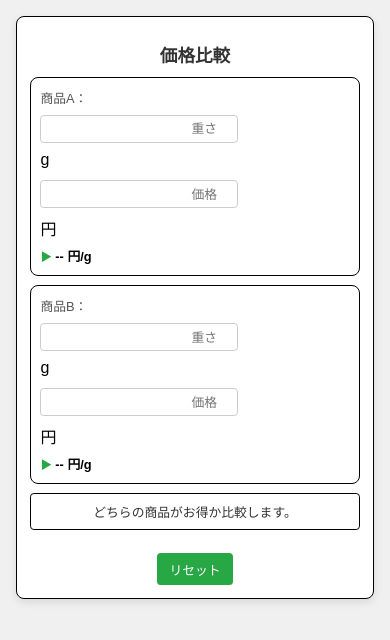
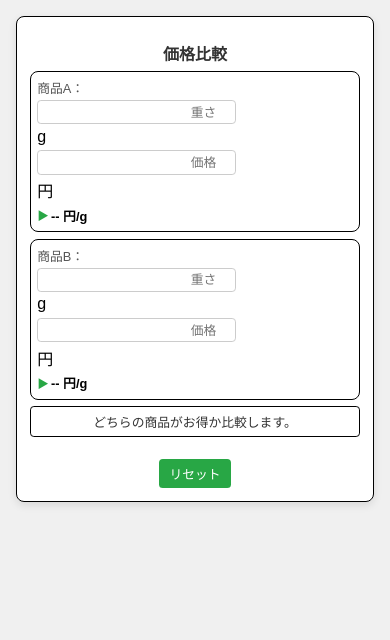
Before and after one commit to masa250509/github, a plain HTML site: page hikaku.html in a window 390 px wide. Drawn offline with Linux system fonts and the light colour scheme.

Commit message:
Update hikaku.html

```diff
--- a/hikaku.html
+++ b/hikaku.html
@@ -133,35 +133,47 @@
                 border: 1px solid #000; /* スマホ表示でも枠線 */
             }
             h1 {
-                font-size: 1.1em;
-                margin-bottom: 0.6em;
+                font-size: 1em; /* 少し小さく */
+                margin-bottom: 0.4em; /* 下のマージンを小さく */
             }
             .item {
-                padding: 0.6em;
-                margin-bottom: 0.6em;
+                padding: 0.4em; /* パディングを小さく */
+                margin-bottom: 0.4em; /* マージンを小さく */
                 border: 1px solid #000; /* スマホ表示でも枠線 */
             }
             label {
                 font-size: 0.8em;
+                margin-bottom: 0.1em; /* 下のマージンを小さく */
+            }
+            .input-group {
+                flex-direction: column; /* 縦並び */
+                align-items: flex-start;
+                gap: 0.2em; /* 要素間のギャップを小さく */
+                margin-top: 0em; /* 上のマージンをなくす */
             }
             input[type="number"] {
                 font-size: 0.8em;
-                padding: 0.4em;
-                width: 50%;
+                padding: 0.3em; /* パディングを小さく */
+                width: 60%;
+                margin-top: 0.1em; /* 上のマージンを小さく */
             }
             .result-container {
                 font-size: 0.8em;
+                margin-top: 0.3em; /* 上のマージンを小さく */
+                margin-bottom: 0em; /* 下のマージンをなくす */
             }
             .triangle {
                 font-size: 0.9em;
+                margin-right: 0.2em; /* 三角と結果の間隔を少し狭く */
             }
             .recommendation {
                 background-color: #fff; /* 通常時は白背景 */
                 color: #333; /* 通常時は黒に近いグレー */
-                padding: 0.6em;
+                padding: 0.4em; /* パディングを小さく */
+                text-align: center;
                 border-radius: 0.3em;
-                margin-top: 0.6em;
-                margin-bottom: 0.6em;
+                margin-top: 0.4em; /* マージンを小さく */
+                margin-bottom: 0.4em; /* マージンを小さく */
                 font-size: 0.8em;
                 border: 1px solid #000; /* スマホ表示でも枠線 */
                 font-weight: normal; /* ボールドを解除 */
@@ -178,9 +190,9 @@
             }
             button {
                 font-size: 0.8em;
-                padding: 0.5em 1em;
+                padding: 0.4em 0.8em; /* パディングを小さく */
                 border-radius: 0.3em;
-                margin-top: 0.6em;
+                margin-top: 0.4em; /* マージンを小さく */
             }
             .input-group {
                 flex-direction: column;
@@ -188,7 +200,7 @@
             }
             input[type="number"] {
                 width: 60%;
-                margin-top: 0.3em;
+                margin-top: 0.1em;
             }
         }
     </style>
```
